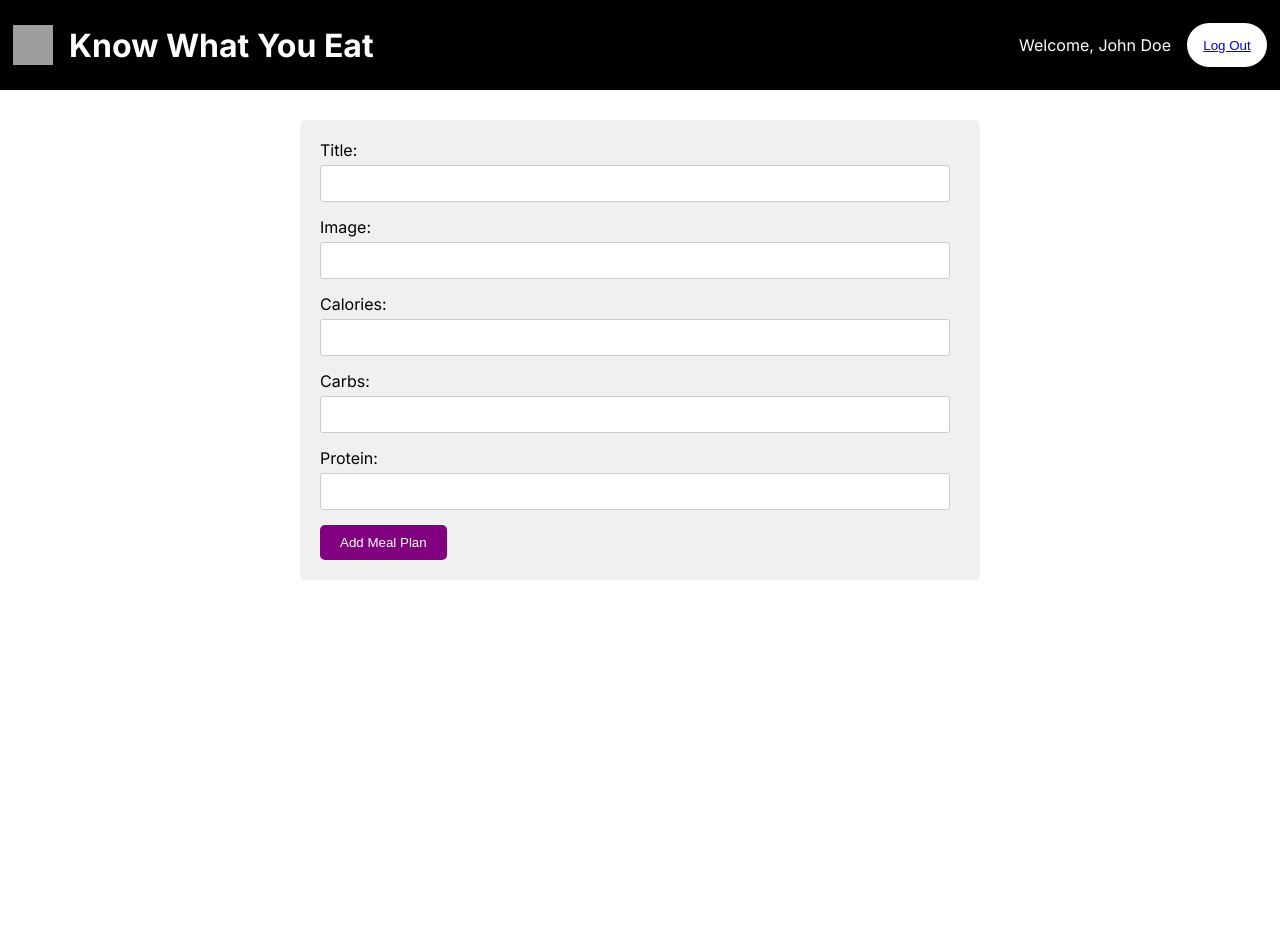
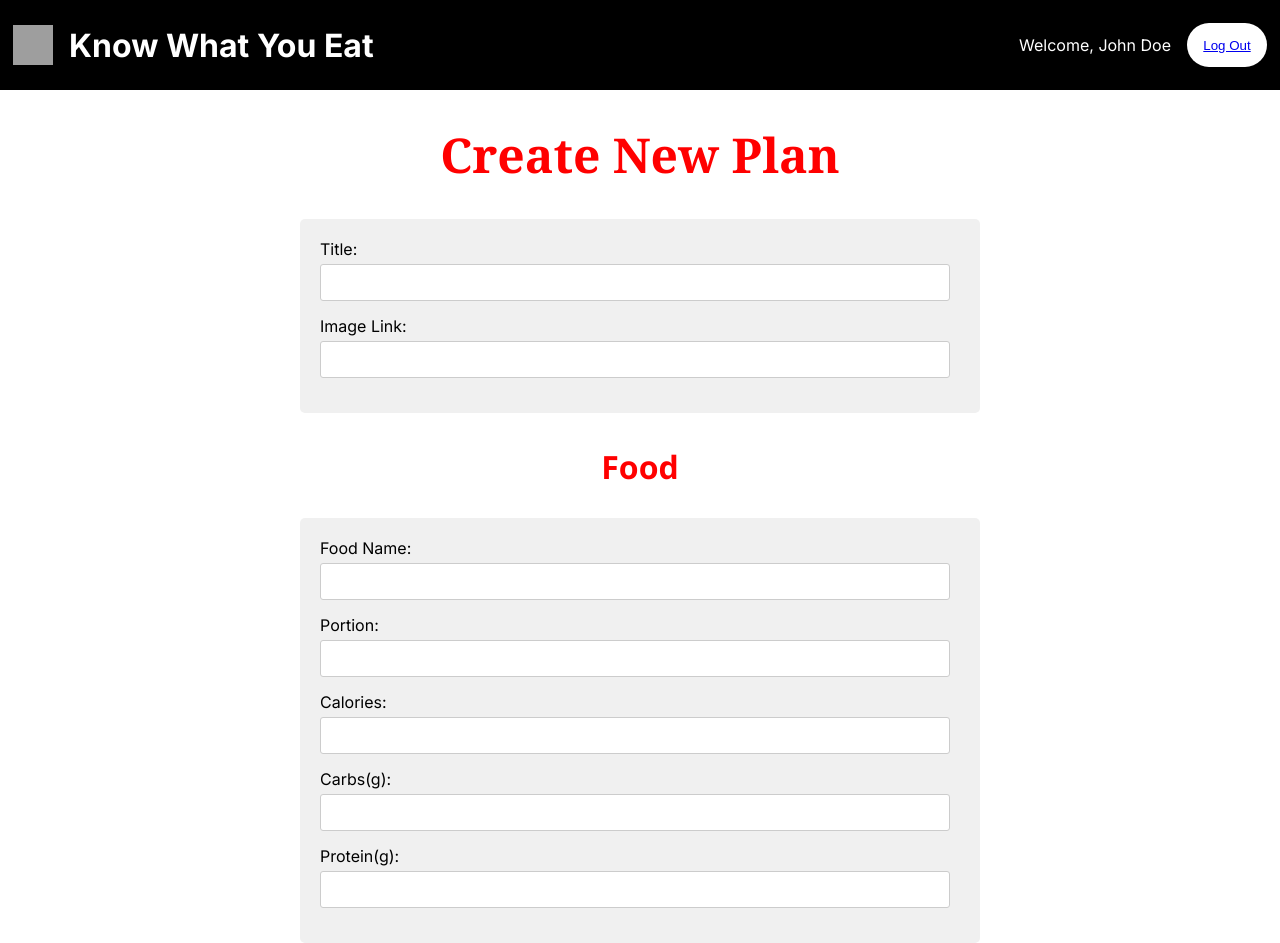
Before and after one commit to sanskrutidungarani/CSCI4300, a Next.js app: page /welcome/addplan in a window 1280 px wide. Before the commit the page ends 800 px from the top, so only its background shows below. Built offline with nearby package versions, Linux system fonts and the light colour scheme; grey boxes are pictures that could not be loaded.

Commit message:
changes
css and separated the forms

```diff
--- a/src/app/components/button.js
+++ b/src/app/components/button.js
@@ -2,7 +2,7 @@ import './button.css'
 
 const Button = () => {
   return (
-    <button type='submit'>Add New Plan</button>
+    <button type='submit'>Create New Plan</button>
   )
 };
 
--- /dev/null
+++ b/src/app/components/form-add-item.js
@@ -0,0 +1,93 @@
+"use client"; // using client routing in next.js
+import React, { useState } from 'react';
+import "./form.css";
+
+const formtitle = (props) => {
+        const [newItem, setNewItem] = useState({
+          Name: '',
+          Portion: '',
+          Calories: '',
+          Carbs: '',
+          Protein: ''
+        });
+
+        const handleChange = (event) => {
+          setNewItem({ ...newItem, [event.target.name]: event.target.value });
+        };
+
+        const handleSubmit = (event) => {
+          event.preventDefault();
+
+          console.log('New meal plan:', newItem);
+
+          setNewItem({ name: '', portion: '', calories: '', carbs: '', protein: '' });
+        };
+
+    return(
+        <div>
+
+          <h2>Food</h2>
+
+
+            <form onSubmit={handleSubmit}>
+            <label htmlFor="name">Food Name:</label>
+            <input
+                type="string"
+                id="name"
+                name="name"
+                value={newItem.name}
+                onChange={handleChange}
+                required
+            />
+            <br />
+
+            <label htmlFor="portion">Portion:</label>
+            <input
+                type="string"
+                id="portion"
+                name="portion"
+                value={newItem.portion}
+                onChange={handleChange}
+                required
+            />
+            <br />
+
+            <label htmlFor="calories">Calories:</label>
+            <input
+                type="number"
+                id="calories"
+                name="calories"
+                value={newItem.calories}
+                onChange={handleChange}
+                required
+            />
+            <br />
+
+            <label htmlFor="carbs">Carbs(g):</label>
+            <input
+                type="number"
+                id="carbs"
+                name="carbs"
+                value={newItem.carbs}
+                onChange={handleChange}
+                required
+            />
+            <br />
+            <label htmlFor="protein">Protein(g):</label>
+            <input
+                type="number"
+                id="protein"
+                name="protein"
+                value={newItem.protein}
+                onChange={handleChange}
+                required
+            />
+            <br />
+
+            </form>
+        </div>
+        );
+    };
+
+
+export default formtitle;
--- /dev/null
+++ b/src/app/components/form-title.js
@@ -0,0 +1,54 @@
+"use client"; // using client routing in next.js
+import React, { useState } from 'react';
+import "./form.css";
+
+const formtitle = () => {
+        const [newItem, setNewItem] = useState({
+         Title: '',
+         Img: ''
+        });
+
+        const handleChange = (event) => {
+          setNewItem({ ...newItem, [event.target.name]: event.target.value });
+        };
+
+        const handleSubmit = (event) => {
+          event.preventDefault();
+
+          console.log('New meal plan:', newItem);
+
+          setNewItem({ image: '', title: '' });
+        };
+
+    return(
+        <div>
+            <form onSubmit={handleSubmit}>
+            <label htmlFor="title">Title:</label>
+            <input
+                type="string"
+                id="title"
+                name="title"
+                value={newItem.title}
+                onChange={handleChange}
+                required
+            />
+            <br />
+
+            <label htmlFor="image">Image Link:</label>
+            <input
+                type="link"
+                id="image"
+                name="image"
+                value={newItem.img}
+                onChange={handleChange}
+                required
+            />
+            <br />
+
+            </form>
+        </div>
+        );
+    };
+
+
+export default formtitle;
--- /dev/null
+++ b/src/app/components/form.css
@@ -0,0 +1,33 @@
+form {
+    background-color: #f0f0f0; /* Example styling */
+    width: 50%;
+    padding: 20px;
+    border-radius: 5px;
+    margin: auto auto;
+    margin-top: 30px;
+  }
+
+  h2{
+    margin-top: 2rem;
+    text-align:center;
+    font-family:'Segoe UI', Tahoma, Geneva, Verdana, sans-serif, BlinkMacSystemFont, 'Segoe UI', Roboto, Oxygen, Ubuntu, Cantarell, 'Open Sans', 'Helvetica Neue', sans-serif;
+    font-size: 2rem;
+    color: red;
+  }
+
+  label {
+    display: block;
+    margin-bottom: 5px;
+
+  }
+
+  input[type="number"],
+  input[type="text"],
+  input[type="link"],
+  input[type="string"] {
+    width: 95%;
+    padding: 10px;
+    border: 1px solid #ccc;
+    border-radius: 3px;
+    margin-bottom: 15px;
+  }
--- a/src/app/components/items.css
+++ b/src/app/components/items.css
@@ -1,4 +1,11 @@
-.meal-block-item {
+.meal-item{
+  margin: 20px;
+  width: 20rem;
+  height: 20rem;
+  flex: 1;
+}
+
+li{
   display: flex;
   flex-direction: column;
   background-color: #52329c68;
@@ -8,10 +15,9 @@
   margin: 20px;
   width: 20rem;
   height: 20rem;
-
 }
 
-.meal-block-item h2{
+h2{
     color: black;
     margin: 3px;
     text-align: center;
--- /dev/null
+++ b/src/app/components/itemslist.css
@@ -0,0 +1,4 @@
+.items{
+    display: flex;
+    flex-direction: row;
+}
--- a/src/app/welcome/addplan/add-plan.css
+++ b/src/app/welcome/addplan/add-plan.css
@@ -1,30 +1,12 @@
-form {
-    background-color: #f0f0f0; /* Example styling */
-    width: 50%;
-    padding: 20px;
-    border-radius: 5px;
-    margin: auto auto;
-    margin-top: 30px;
-  }
+.add-item h3{
+  margin: 2rem;
+  text-align: center;
+  font-family: Georgia, 'Times New Roman', Times, serif;
+  font-size: 3rem;
+  color: red;
+}
 
-  label {
-    display: block;
-    margin-bottom: 5px;
-
-  }
-
-  input[type="number"],
-  input[type="text"],
-  input[type="link"],
-  input[type="string"] {
-    width: 95%;
-    padding: 10px;
-    border: 1px solid #ccc;
-    border-radius: 3px;
-    margin-bottom: 15px;
-  }
-
-  button[type="submit"] {
+.button[type="submit"] {
     background-color: purple;
     color: white;
     padding: 10px 20px;
--- a/src/app/welcome/addplan/page.js
+++ b/src/app/welcome/addplan/page.js
@@ -1,89 +1,24 @@
 "use client" // using client routing in next.js
 import React, { useState } from 'react';
+import HeaderAuth from "../../components/header-auth";
+import FormTitle from "../../components/form-title"
+import AddItemForm from "../../components/form-add-item";
 import './add-plan.css';
-import NavBar from "../../components/header-auth";
 
 const AddItem = () => {
-  const [newItem, setNewItem] = useState({
-    image: '',
-    title: '',
-    calories: '',
-    carbs: '',
-    protein: '',
-  });
+    return(
+      <div className='add-item'>
 
-  const handleChange = (event) => {
-    setNewItem({ ...newItem, [event.target.name]: event.target.value });
-  };
+      <HeaderAuth />
 
-  const handleSubmit = (event) => {
-    event.preventDefault();
+      <h3>Create New Plan</h3>
 
-    console.log('New meal plan:', newItem);
+      <FormTitle />
 
-    setNewItem({ image: '', title: '', calories: '', carbs: '', protein: '' });
-  };
-
-  return (
-    <div><NavBar />
-      <form onSubmit={handleSubmit}>
-
-        <label htmlFor="calories">Title:</label>
-        <input
-          type="string"
-          id="title"
-          name="title"
-          value={newItem.title}
-          onChange={handleChange}
-          required
-        />
-        <br />
-
-        <label htmlFor="image">Image:</label>
-        <input
-          type="link"
-          id="image"
-          name="image"
-          value={newItem.calories}
-          onChange={handleChange}
-          required
-        />
-        <br />
+      <AddItemForm/>
 
 
-        <label htmlFor="calories">Calories:</label>
-        <input
-          type="number"
-          id="calories"
-          name="calories"
-          value={newItem.calories}
-          onChange={handleChange}
-          required
-        />
-        <br />
-        <label htmlFor="carbs">Carbs:</label>
-        <input
-          type="number"
-          id="carbs"
-          name="carbs"
-          value={newItem.carbs}
-          onChange={handleChange}
-          required
-        />
-        <br />
-        <label htmlFor="protein">Protein:</label>
-        <input
-          type="number"
-          id="protein"
-          name="protein"
-          value={newItem.protein}
-          onChange={handleChange}
-          required
-        />
-        <br />
-        <button type="submit">Add Meal Plan</button>
-      </form>
-    </div>
+      </div>
   );
 };
 
--- a/src/app/welcome/home-auth.css
+++ b/src/app/welcome/home-auth.css
@@ -1,6 +0,0 @@
-.home-flex-container{
-    display: flex;
-    flex-wrap: wrap;
-    justify-content: center;
-
-}
```
Also changed, not shown: src/app/components/itemlist.js (+4 -3 lines), src/app/components/items.js (+6 -1 lines), src/app/welcome/page.js (+6 -14 lines). Lines whose indentation alone changed are shown as unchanged.
